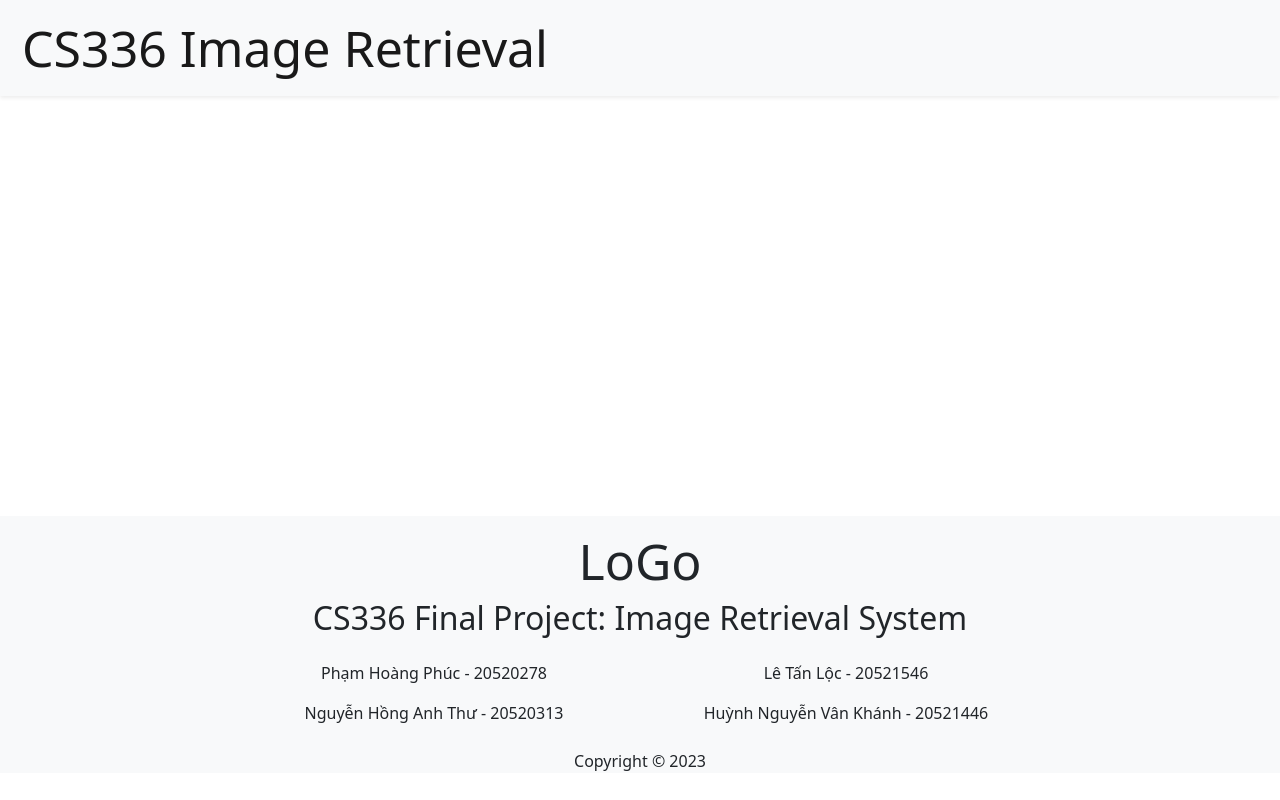
After one commit to pahopu/CS336_ImageSearch_Project2, a Flask app: template templates/layout.html in a window 1280 px wide. The commit adds this page. Run offline with Flask 2, Linux system fonts and the light colour scheme; the template is opened without the code that fills it, so the values that code supplies are empty; some libraries are stand-ins or nearby versions.

Commit message:
Upload web

```diff
--- /dev/null
+++ b/app.py
@@ -0,0 +1,52 @@
+import os
+import shutil
+import numpy as np
+
+from click_and_drop import cropper
+from flask import Flask, render_template, request
+from systems.image_search_system import ImageSearch_System as ISS
+
+UPLOAD_FOLDER = './'
+
+app = Flask(__name__)
+app.config["TEMPLATES_AUTO_RELOAD"] = True
+app.config["UPLOAD_FOLDER"] = UPLOAD_FOLDER
+
+
+@app.route("/", methods=["GET"])
+def index():
+    return render_template("index.html", CROP=False)
+
+
+@app.route("/result", methods=["GET", "POST"])
+def return_res():
+    dst_dir = "static/"
+    p = []
+
+    file = request.files.get("uploaded_img")
+    K = request.form.get("K")
+    K = int(K) if K != "" else 3
+    method = request.form.get("method")
+
+    file.save(os.path.join(
+        app.config['UPLOAD_FOLDER'],
+        "query.jpg"
+    ))
+
+    dataset_name = 'oxbuild'
+    crop = request.form.get("crop")
+
+    if crop:
+        cropper("query.jpg")
+    shutil.copy("query.jpg", dst_dir + "query.jpg")
+
+    IS = ISS(dataset_name, method)
+    IS.indexing()
+    res, time = IS.retrieve_image("query.jpg", K)
+    paths = list(np.array(res)[:, 0])
+    paths = [str(p) for p in paths]
+
+    for i, jpgfile in enumerate(paths):
+        shutil.copy(jpgfile, dst_dir + str(i) + ".jpg")
+        p.append(dst_dir + str(i) + ".jpg")
+    return render_template("result.html", TIME=round(time, 2), PATHS=p, METHOD=method, QUERY=dst_dir + "query.jpg")
--- /dev/null
+++ b/click_and_drop.py
@@ -0,0 +1,42 @@
+import cv2
+
+refPt = []
+cropping = False
+
+
+def cropper(path):
+    image = cv2.imread(path)
+    clone = image.copy()
+    cv2.namedWindow("image")
+
+    def helper(event, x, y, flags, param):
+
+        # grab references to the global variables
+        global refPt, cropping
+
+        if event == cv2.EVENT_LBUTTONDOWN:
+            refPt = [(x, y)]
+            cropping = True
+        # check to see if the left mouse button was released
+        elif event == cv2.EVENT_LBUTTONUP:
+            # record the ending (x, y) coordinates and indicate that
+            # the cropping operation is finished
+            refPt.append((x, y))
+            cropping = False
+            # draw a rectangle around the region of interest
+            cv2.rectangle(image, refPt[0], refPt[1], (0, 255, 0), 2)
+            cv2.imshow("image", image)
+
+    cv2.setMouseCallback("image", helper)
+
+    cv2.imshow("image", image)
+    cv2.waitKey(0)
+
+    if len(refPt) == 2:
+        roi = clone[refPt[0][1]:refPt[1][1], refPt[0][0]:refPt[1][0]]
+        print(roi.shape)
+        cv2.imshow("ROI", roi)
+        cv2.imwrite("query.jpg", roi)
+        cv2.waitKey(0)
+
+    cv2.destroyAllWindows()
--- a/requirements.txt
+++ b/requirements.txt
@@ -1,7 +1,7 @@
 Flask==2.2.2
 keras==2.11.0
 numpy==1.24.1
-opencv-python==4.7.0.48
+opencv-python==4.7.0.68
 Pillow==9.4.0
 scipy==1.10.0
 tqdm==4.64.1
--- /dev/null
+++ b/static/index.js
@@ -0,0 +1,17 @@
+var image = document.getElementById('uploaded');
+
+document.getElementById("img_file").addEventListener("change", (e) => {
+	uploaded_file = e.target.files[0]
+	image.src = URL.createObjectURL(uploaded_file);
+	type = e.target.files[0].type.slice(0, 5)
+	if (type != 'image') {
+		alert("Invalid file")
+		e.target.form.reset()
+	}
+})
+var numImage = document.getElementById("range")
+numImage.innerHTML = document.getElementById("customRange").value
+document.getElementById("customRange").addEventListener("change", (e) => {
+	value = e.target.value
+	numImage.innerHTML = value
+})
--- /dev/null
+++ b/static/styles.css
@@ -0,0 +1,18 @@
+.navbar-brand {
+    font-size: 50px;
+    padding: 10px;
+}
+
+
+main {
+    margin-top: 100px;
+    min-height: 52vh;
+}
+
+img {
+    width: 70%;
+}
+
+.info {
+    width: 70vw;
+}
--- a/systems/image_search_system.py
+++ b/systems/image_search_system.py
@@ -1,13 +1,17 @@
 import time
 import cv2 as cv
 import numpy as np
-import feature_extractor as fe
 
 from PIL import Image
 from tqdm import tqdm
 from pathlib import Path
 from pickle import dump, load
 from scipy.spatial.distance import cosine
+
+try:
+    import feature_extractor as fe
+except:
+    import systems.feature_extractor as fe
 
 
 class ImageSearch_System:
--- /dev/null
+++ b/templates/layout.html
@@ -0,0 +1,63 @@
+<!doctype html>
+<html lang="en">
+
+<head>
+  <meta charset="utf-8">
+  <meta name="viewport" content="width=device-width, initial-scale=1">
+  <title>CS336 Image Retrieval</title>
+  <link href="https://cdn.jsdelivr.net/npm/bootstrap@5.2.0/dist/css/bootstrap.min.css" rel="stylesheet"
+    integrity="sha384-gH2yIJqKdNHPEq0n4Mqa/HGKIhSkIHeL5AyhkYV8i59U5AR6csBvApHHNl/vI1Bx" crossorigin="anonymous">
+  <link href="/static/styles.css" rel="stylesheet">
+</head>
+
+<body>
+  <nav class="navbar fixed-top bg-light shadow-sm">
+    <div class="container-fluid">
+      <a class="navbar-brand mb-0 h1" href="/">CS336 Image Retrieval</a>
+    </div>
+  </nav>
+  <main class="container px-5 pt-5 pb-0">
+    {% block main %}{% endblock %}
+  </main>
+
+  <footer>
+    <nav class="bg-light">
+      <div class="container-fluid text-center py-2">
+        <a class="navbar-brand" href="#">LoGo</a>
+        <h2> CS336 Final Project: Image Retrieval System</h2>
+      </div>
+
+      <div class="container-sm text-center px-5 py-2 info">
+        <div class="row">
+          <div class="col">
+            <p>Phạm Hoàng Phúc - 20520278</p>
+          </div>
+          <div class="col">
+            <p>Lê Tấn Lộc - 20521546</p>
+          </div>
+        </div>
+        <div class="row">
+          <div class="col">
+            <p>Nguyễn Hồng Anh Thư - 20520313</p>
+          </div>
+          <div class="col">
+            <p>Huỳnh Nguyễn Vân Khánh - 20521446</p>
+          </div>
+        </div>
+      </div>
+
+      <div class="text-center">
+        <p class="mb-0">Copyright © 2023</p>
+      </div>
+
+    </nav>
+  </footer>
+
+  <script src="https://cdn.jsdelivr.net/npm/bootstrap@5.2.0/dist/js/bootstrap.bundle.min.js"
+    integrity="sha384-A3rJD856KowSb7dwlZdYEkO39Gagi7vIsF0jrRAoQmDKKtQBHUuLZ9AsSv4jD4Xa"
+    crossorigin="anonymous"></script>
+  <script src="/static/node_modules/cropperjs/dist/cropper.min.js"></script>
+  <script src="/static/index.js"></script>
+</body>
+
+</html>
```
Also changed, not shown: templates/index.html (+31 -24 lines), templates/result.html (added, +21 -0 lines), README.md.
